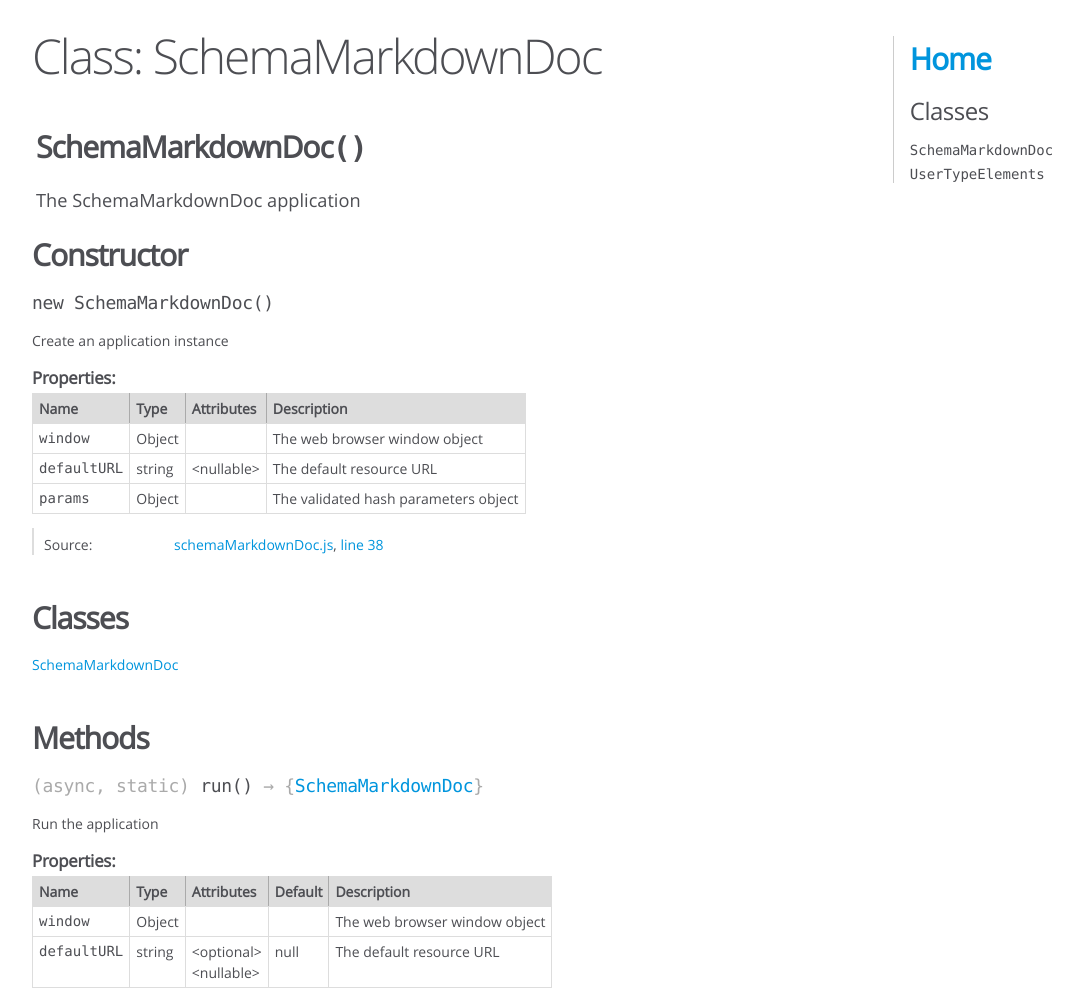
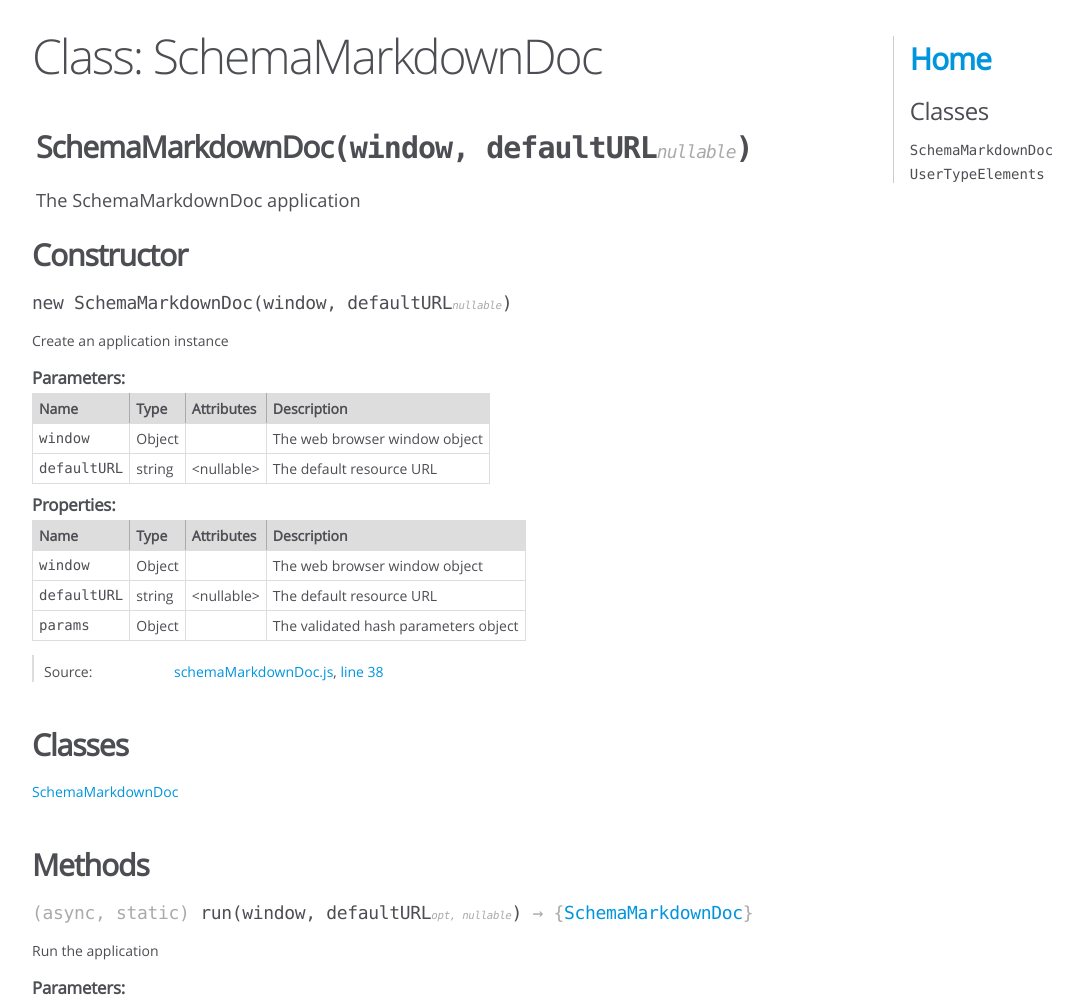
Before and after one commit to craigahobbs/schema-markdown-doc, a plain HTML site: page doc/SchemaMarkdownDoc.html in a window 1280 px wide. Shown: the top 995 px of the page, without its empty margins (0-1083 px from the left). Drawn offline with Linux system fonts and the light colour scheme.

Commit message:
schema-markdown-doc 1.0.4

```diff
--- a/doc/SchemaMarkdownDoc.html
+++ b/doc/SchemaMarkdownDoc.html
@@ -28,7 +28,7 @@
 
 <header>
 
-        <h2><span class="attribs"><span class="type-signature"></span></span>SchemaMarkdownDoc<span class="signature">()</span><span class="type-signature"></span></h2>
+        <h2><span class="attribs"><span class="type-signature"></span></span>SchemaMarkdownDoc<span class="signature">(window, defaultURL<span class="signature-attributes">nullable</span>)</span><span class="type-signature"></span></h2>
 
             <div class="class-description">The SchemaMarkdownDoc application</div>
 
@@ -45,7 +45,7 @@
 
 
 
-    <h4 class="name" id="SchemaMarkdownDoc"><span class="type-signature"></span>new SchemaMarkdownDoc<span class="signature">()</span><span class="type-signature"></span></h4>
+    <h4 class="name" id="SchemaMarkdownDoc"><span class="type-signature"></span>new SchemaMarkdownDoc<span class="signature">(window, defaultURL<span class="signature-attributes">nullable</span>)</span><span class="type-signature"></span></h4>
 
 
 
@@ -62,6 +62,98 @@
 
 
 
+
+
+    <h5>Parameters:</h5>
+
+
+<table class="params">
+    <thead>
+    <tr>
+
+        <th>Name</th>
+
+
+        <th>Type</th>
+
+
+        <th>Attributes</th>
+
+
+
+
+        <th class="last">Description</th>
+    </tr>
+    </thead>
+
+    <tbody>
+
+
+        <tr>
+
+                <td class="name"><code>window</code></td>
+
+
+            <td class="type">
+
+
+<span class="param-type">Object</span>
+
+
+
+            </td>
+
+
+                <td class="attributes">
+
+
+
+
+
+                </td>
+
+
+
+
+            <td class="description last">The web browser window object</td>
+        </tr>
+
+
+
+        <tr>
+
+                <td class="name"><code>defaultURL</code></td>
+
+
+            <td class="type">
+
+
+<span class="param-type">string</span>
+
+
+
+            </td>
+
+
+                <td class="attributes">
+
+
+
+                    &lt;nullable><br>
+
+
+
+                </td>
+
+
+
+
+            <td class="description last">The default resource URL</td>
+        </tr>
+
+
+    </tbody>
+</table>
 
 
 
@@ -280,7 +372,7 @@
 
 
 
-    <h4 class="name" id=".run"><span class="type-signature">(async, static) </span>run<span class="signature">()</span><span class="type-signature"> &rarr; {<a href="SchemaMarkdownDoc.html">SchemaMarkdownDoc</a>}</span></h4>
+    <h4 class="name" id=".run"><span class="type-signature">(async, static) </span>run<span class="signature">(window, defaultURL<span class="signature-attributes">opt, nullable</span>)</span><span class="type-signature"> &rarr; {<a href="SchemaMarkdownDoc.html">SchemaMarkdownDoc</a>}</span></h4>
 
 
 
@@ -299,15 +391,10 @@
 
 
 
+    <h5>Parameters:</h5>
 
 
-
-
-    <h5 class="subsection-title">Properties:</h5>
-
-
-
-<table class="props">
+<table class="params">
     <thead>
     <tr>
 
@@ -350,6 +437,8 @@
 
 
 
+
+
                 </td>
 
 
@@ -387,6 +476,8 @@
 
                     &lt;nullable><br>
 
+
+
                 </td>
 
 
@@ -404,6 +495,8 @@
 
     </tbody>
 </table>
+
+
 
 
 
```
Also changed, not shown: doc/schemaMarkdownDoc.js.html (+4 -4 lines), schema-markdown-doc/schemaMarkdownDoc.js (+4 -4 lines).
